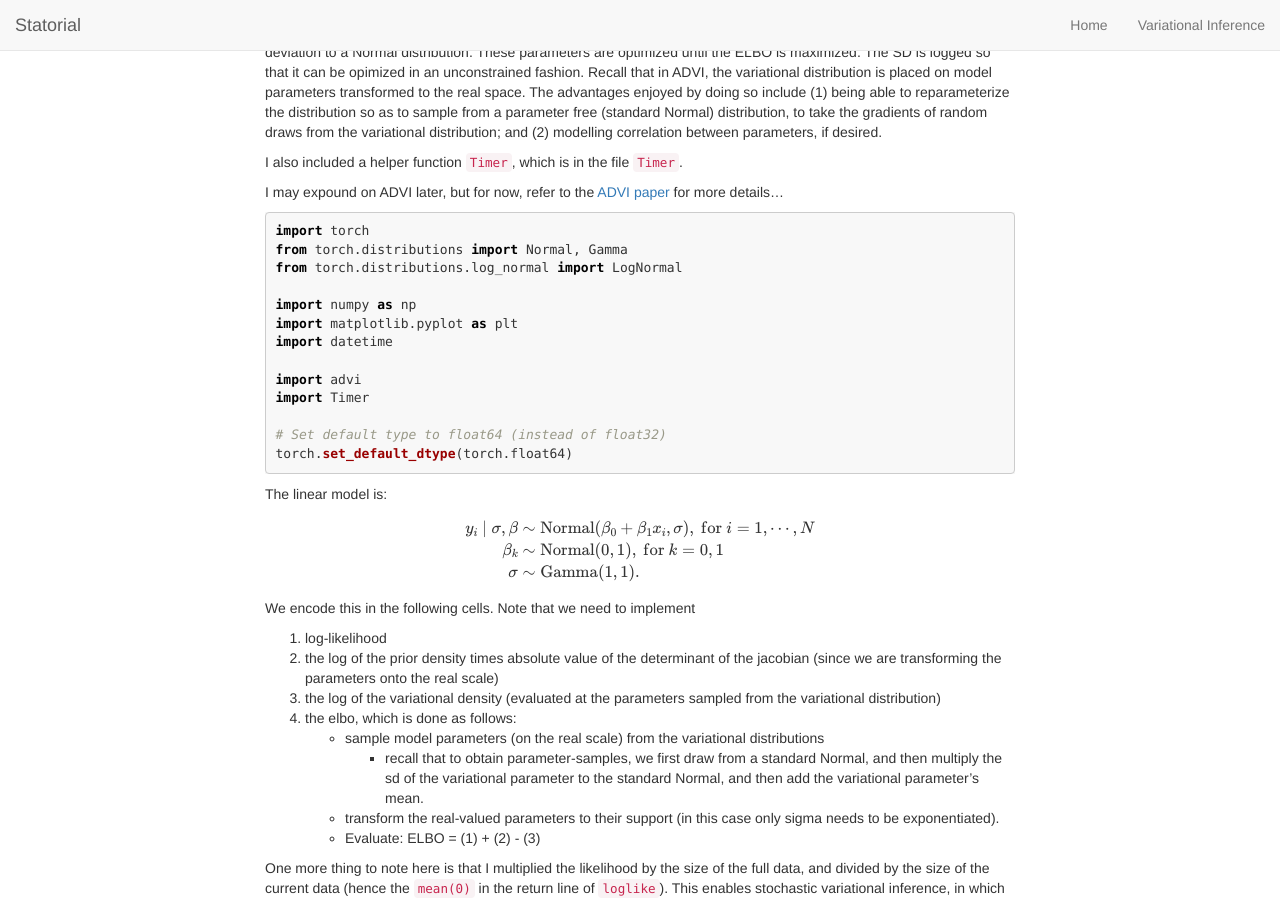
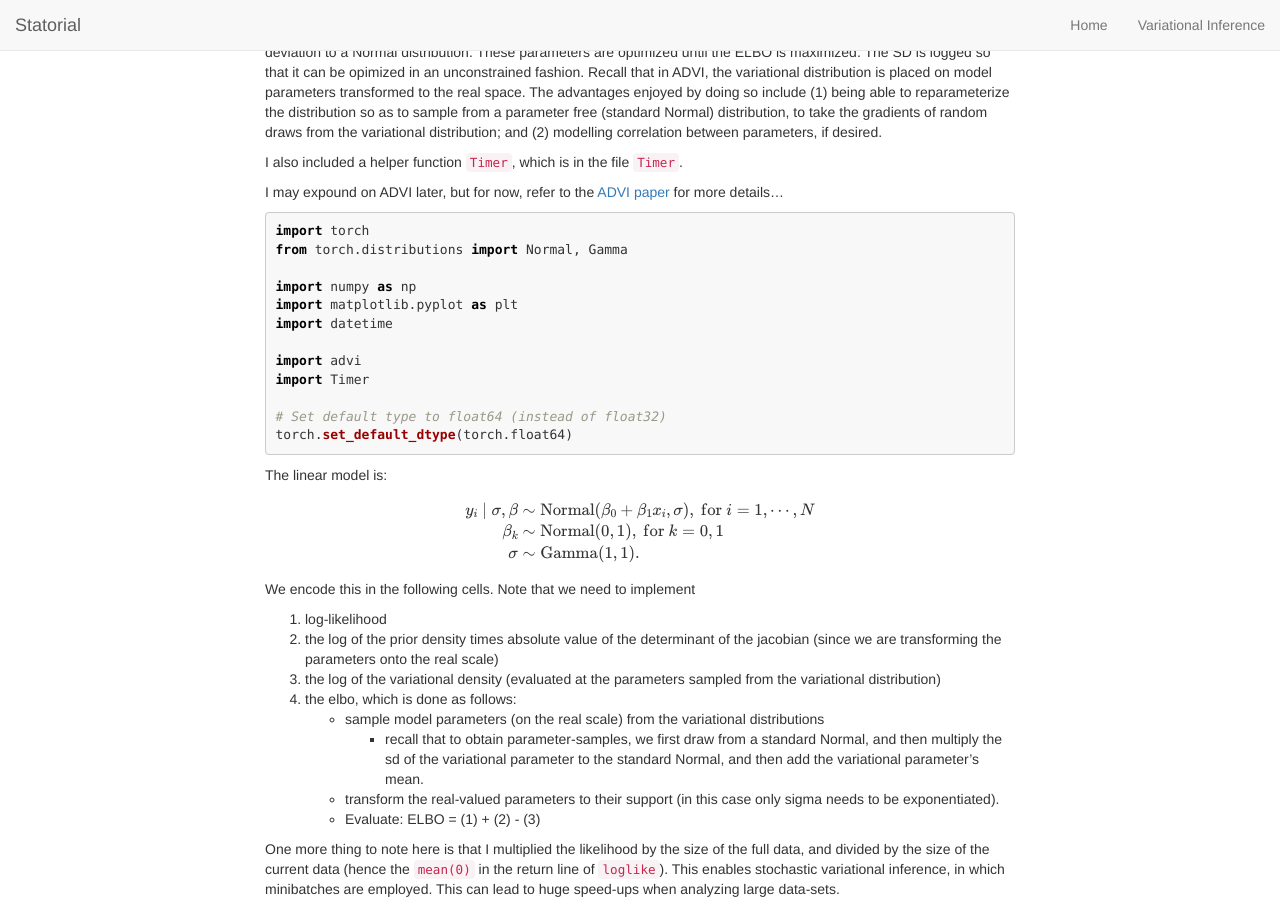
Before and after one commit to luiarthur/statorial, a Jekyll site: the page built from docs/_varinf/python/2019-02-25-linreg.md, in a window 1280 px wide and 900 px high, scrolled down 465 px. Built offline with Jekyll 4.4.1, drawn with Linux system fonts in a browser that asks for light colours; formulas are drawn with MathJax 3; comment, search, counter and statistics services are not loaded.

Commit message:
removed unused LogNormal

````diff
--- a/docs/_varinf/python/LinReg.md
+++ b/docs/_varinf/python/LinReg.md
@@ -35,7 +35,6 @@
 ```python
 import torch
 from torch.distributions import Normal, Gamma
-from torch.distributions.log_normal import LogNormal
 
 import numpy as np
 import matplotlib.pyplot as plt
````
Also changed, not shown: 1 other file.
